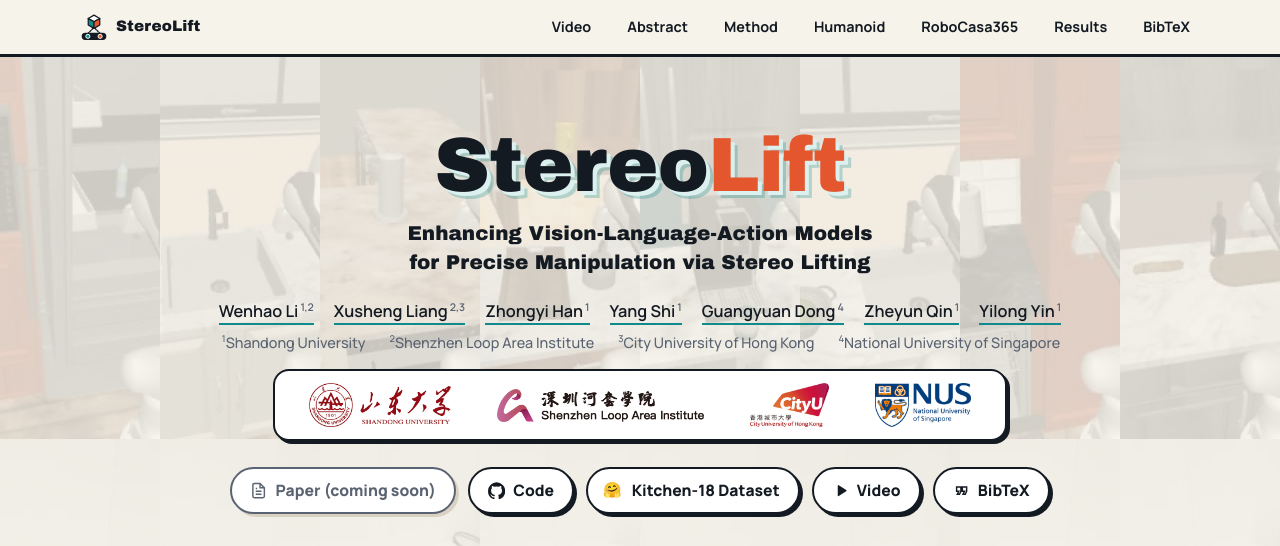
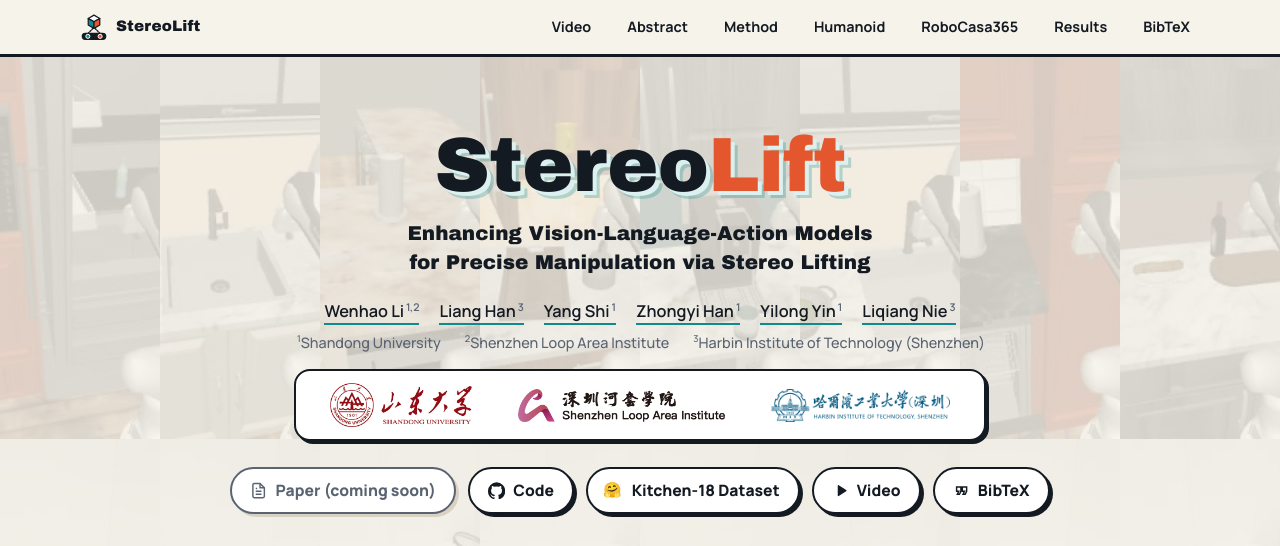
Before and after one commit to peacelwh/StereoLift, a plain HTML site: page index.html in a window 1280 px wide. Shown: the top 546 px of the page. Drawn offline with nearby package versions, Linux system fonts and the light colour scheme; a web font is replaced by a local one.

Commit message:
Update the author list, affiliations and logos

```diff
--- a/index.html
+++ b/index.html
@@ -34,24 +34,21 @@
   <p class="subtitle">Enhancing Vision-Language-Action Models for Precise Manipulation via Stereo Lifting</p>
   <div class="authors">
     <span>Wenhao Li<sup>1,2</sup></span>
-    <span>Xusheng Liang<sup>2,3</sup></span>
+    <span>Liang Han<sup>3</sup></span>
+    <span>Yang Shi<sup>1</sup></span>
     <span>Zhongyi Han<sup>1</sup></span>
-    <span>Yang Shi<sup>1</sup></span>
-    <span>Guangyuan Dong<sup>4</sup></span>
-    <span>Zheyun Qin<sup>1</sup></span>
     <span>Yilong Yin<sup>1</sup></span>
+    <span>Liqiang Nie<sup>3</sup></span>
   </div>
   <div class="affil">
     <span><sup>1</sup>Shandong University</span>
     <span><sup>2</sup>Shenzhen Loop Area Institute</span>
-    <span><sup>3</sup>City University of Hong Kong</span>
-    <span><sup>4</sup>National University of Singapore</span>
+    <span><sup>3</sup>Harbin Institute of Technology (Shenzhen)</span>
   </div>
   <div class="affil-logos">
     <a href="https://www.sdu.edu.cn/" target="_blank" rel="noopener"><img src="static/images/logos/sdu.png" alt="Shandong University"></a>
     <a href="https://www.slai.edu.cn/" target="_blank" rel="noopener"><img class="wide" src="static/images/logos/slai.png" alt="Shenzhen Loop Area Institute"></a>
-    <a href="https://www.cityu.edu.hk/" target="_blank" rel="noopener"><img src="static/images/logos/cityu.png" alt="City University of Hong Kong"></a>
-    <a href="https://www.nus.edu.sg/" target="_blank" rel="noopener"><img src="static/images/logos/nus.png" alt="National University of Singapore"></a>
+    <a href="https://www.hitsz.edu.cn/" target="_blank" rel="noopener"><img class="wide" src="static/images/logos/hitsz.png" alt="Harbin Institute of Technology (Shenzhen)"></a>
   </div>
   <div class="links">
     <span class="btn disabled" title="The paper is under review; the link will be added on publication."><svg viewBox="0 0 24 24" fill="none" stroke="currentColor" stroke-width="2"><path d="M14 2H6a2 2 0 0 0-2 2v16a2 2 0 0 0 2 2h12a2 2 0 0 0 2-2V8z"/><path d="M14 2v6h6M16 13H8M16 17H8M10 9H8"/></svg>Paper (coming soon)</span>
@@ -313,7 +310,7 @@
   <h2><span class="num">07</span>Citation</h2>
   <pre class="bib" id="bibtex"><button class="copy" id="copy-bib" type="button">Copy</button>@misc{li2026stereolift,
   title  = {Enhancing Vision-Language-Action Models for Precise Manipulation via Stereo Lifting},
-  author = {Li, Wenhao and Liang, Xusheng and Han, Zhongyi and Shi, Yang and Dong, Guangyuan and Qin, Zheyun and Yin, Yilong},
+  author = {Li, Wenhao and Han, Liang and Shi, Yang and Han, Zhongyi and Yin, Yilong and Nie, Liqiang},
   year   = {2026},
   howpublished = {\url{https://github.com/peacelwh/StereoLift}}
 }</pre>
```
Also changed, not shown: static/images/logos/cityu.png (deleted), static/images/logos/hitsz.png (added), static/images/logos/nus.png (deleted).
